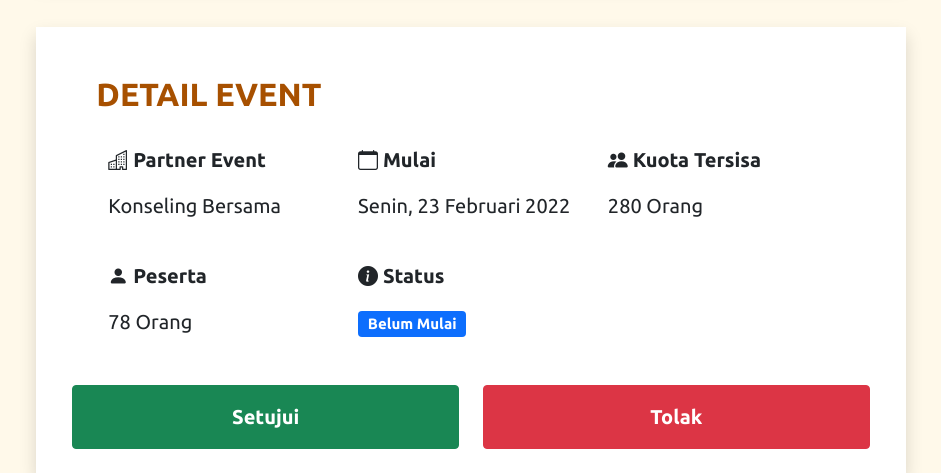
After one commit to radityohanif/event-kita, a CodeIgniter 4 app: the page made by app/Views/admin/detail.php in a window 1280 px wide. The commit adds this page. Shown: the part 628-1101 px from the top of the page, without its empty margins (169-1110 px from the left). Run offline with PHP 8.4 and a stand-in for CodeIgniter, Linux system fonts and the light colour scheme; the template is opened without the code that fills it, so the values that code supplies are empty; some libraries are stand-ins or nearby versions.

Commit message:
Melanjutkan sampai detail event (admin)

```diff
--- a/app/Controllers/Peserta.php
+++ b/app/Controllers/Peserta.php
@@ -23,7 +23,7 @@ class Peserta extends BaseController
          * pastikan yang boleh mengakses controller ini hanya user dengan role peserta saja
         */
         if(isset($_SESSION['user']['tipe_user']))  {
-            if ($_SESSION['user']['tipe_user'] != 'penyelenggara' ) {
+            if ($_SESSION['user']['tipe_user'] != 'peserta' ) {
                 return redirect()->to(base_url($_SESSION['user']['tipe_user']));
             }
         }
--- /dev/null
+++ b/app/Views/admin/detail.php
@@ -0,0 +1,82 @@
+<?php
+d($event);
+?>
+
+<!DOCTYPE html>
+<html lang="en">
+<head>
+    <meta charset="UTF-8">
+    <meta http-equiv="X-UA-Compatible" content="IE=edge">
+    <meta name="viewport" content="width=device-width, initial-scale=1.0">
+    <title><?= $judul ?></title>
+
+    <!-- Bootstrap CSS -->
+    <link href="https://cdn.jsdelivr.net/npm/bootstrap@5.1.3/dist/css/bootstrap.min.css" rel="stylesheet" integrity="sha384-1BmE4kWBq78iYhFldvKuhfTAU6auU8tT94WrHftjDbrCEXSU1oBoqyl2QvZ6jIW3" crossorigin="anonymous" />
+
+    <!-- My CSS  -->
+    <link rel="stylesheet" href="<?= base_url('style/global.css') ?>" />
+</head>
+<body class="bg-kuning">
+        <!-- Deskripsi Event -->
+        <div class="row mt-5 justify-content-center">
+            <div class="col-8 shadow" style="background-color: white">
+                <div class="row">
+                    <h2 class="mt-5 text-center text-coklat fw-bolder mb-4"><?= $event['nama'] ?></h2>
+                    <div class="row justify-content-center">
+                        <div class="col text-center">
+                            <img class="img-fluid" src="<?= base_url('img/poster webinar/'.$event['poster']); ?>" alt="" width="500" />
+                        </div>
+                    </div>
+                    <div class="fs-5 my-5 ms-2">
+                        <p>
+                            <?= $event['deskripsi']?>
+                        </p>
+                    </div>
+                </div>
+            </div>
+        </div>
+        <!-- Akhir Deskripsi Event -->
+
+        <!-- Detail Event -->
+        <div class="row mt-5 justify-content-center">
+            <div class="col-8 shadow" style="background-color: white">
+                <div class="row">
+                    <h2 class="mt-5 text-coklat fw-bolder mb-4 mx-md-5">DETAIL EVENT</h2>
+                </div>
+                <div class="row fs-5 mx-md-5 my-2">
+                    <div class="col-md-4 mb-4">
+                        <p class="fw-bold"><i class="bi bi-building"></i> Partner Event</p>
+                        <p>Konseling Bersama</p>
+                    </div>
+                    <div class="col-md-4 mb-4">
+                        <p class="fw-bold"><i class="bi bi-calendar"></i> Mulai</p>
+                        <p>Senin, 23 Februari 2022</p>
+                    </div>
+                    <div class="col-md-4 mb-4">
+                        <p class="fw-bold"><i class="bi bi-people-fill"></i> Kuota Tersisa</p>
+                        <p>280 Orang</p>
+                    </div>
+                    <div class="col-md-4 mb-4">
+                        <p class="fw-bold"><i class="bi bi-person-fill"></i> Peserta</p>
+                        <p>78 Orang</p>
+                    </div>
+                    <div class="col-md-4 mb-4">
+                        <p class="fw-bold"><i class="bi bi-info-circle-fill"></i> Status</p>
+                        <span class="badge bg-primary">Belum Mulai</span>
+                    </div>
+                </div>
+                <div class="container">
+                    <div class="row justify-content-center mb-4">
+                        <div class="col">
+                            <a class="btn btn-success container-fluid fs-5 fw-bold py-3">Setujui</a>
+                        </div>
+                        <div class="col">
+                            <a class="btn btn-danger container-fluid fs-5 fw-bold py-3">Tolak</a>
+                        </div>
+                    </div>
+                </div>
+            </div>
+        </div>
+        <!-- Akhir Detail Event -->
+</body>
+</html>
```
Also changed, not shown: app/Controllers/Admin.php (+9 -0 lines), app/Views/admin/index.php (+16 -10 lines).
